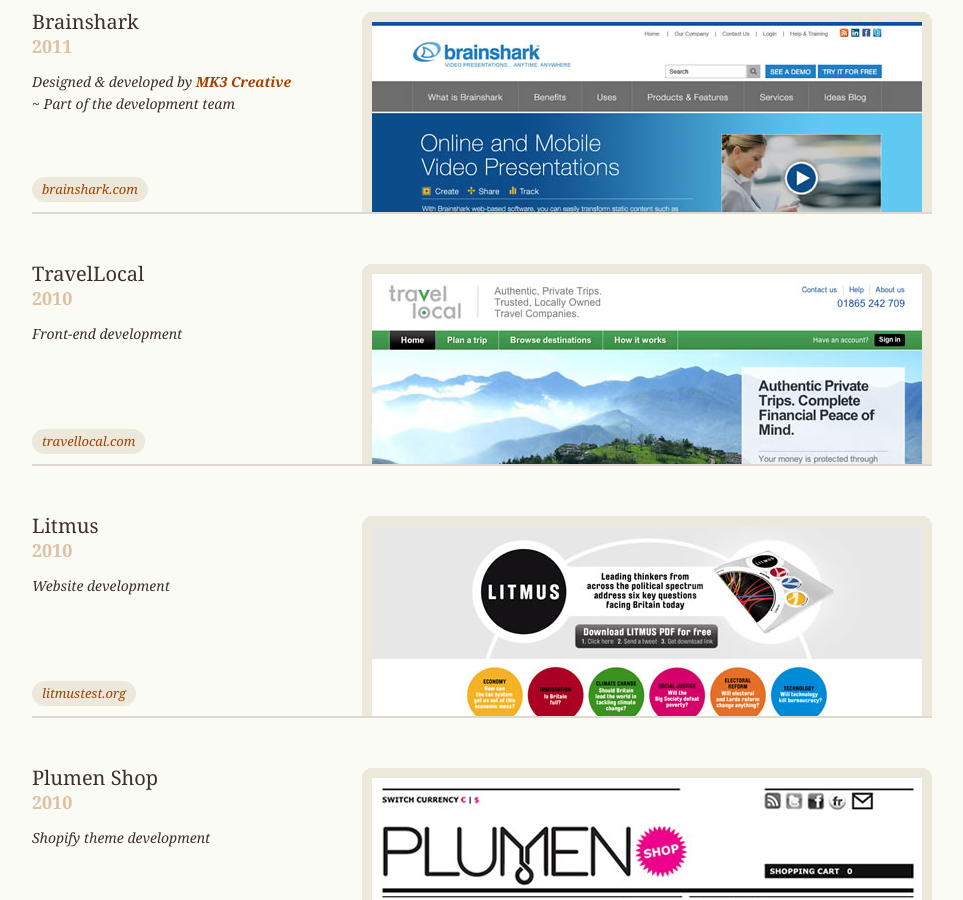
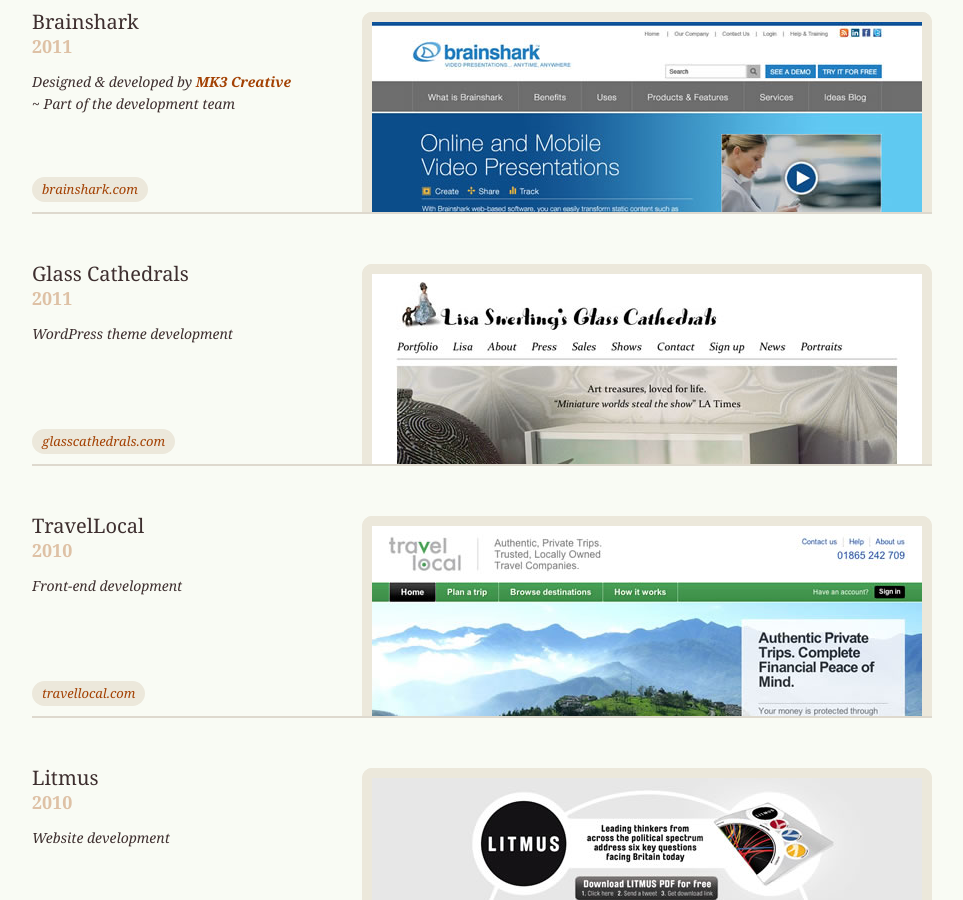
Before and after one commit to borderleft/borderleft.github.io, a Jekyll site: the page built from work/index.html, in a window 1280 px wide and 900 px high, scrolled down 4012 px. Shown: the whole window, without its empty margins (158-1121 px from the left). Built offline with Jekyll 4.4.1, drawn with Linux system fonts in a browser that asks for light colours; Markdown is read by kramdown in place of the engine named in the settings.

Commit message:
Add work

```diff
--- a/work/index.html
+++ b/work/index.html
@@ -198,6 +198,17 @@
 	</li>
 	<li>
 		<div class="image">
+			<a href="http://glasscathedrals.com/"><img src="/assets/img/work/gc-1.jpg" alt=""></a>
+		</div>
+		<div class="info">
+			<h2>Glass Cathedrals</h2>
+			<p class="year">2011</p>
+			<p class="meta">WordPress theme development</p>
+			<p class="link"><a href="http://glasscathedrals.com/"><span>glasscathedrals.com</span></a></p>
+		</div>
+	</li>
+	<li>
+		<div class="image">
 			<a href="http://travellocal.com/"><img src="/assets/img/work/travellocal-1.jpg" alt=""></a>
 		</div>
 		<div class="info">
```
Also changed, not shown: assets/img/work/gc-1.jpg (added).
